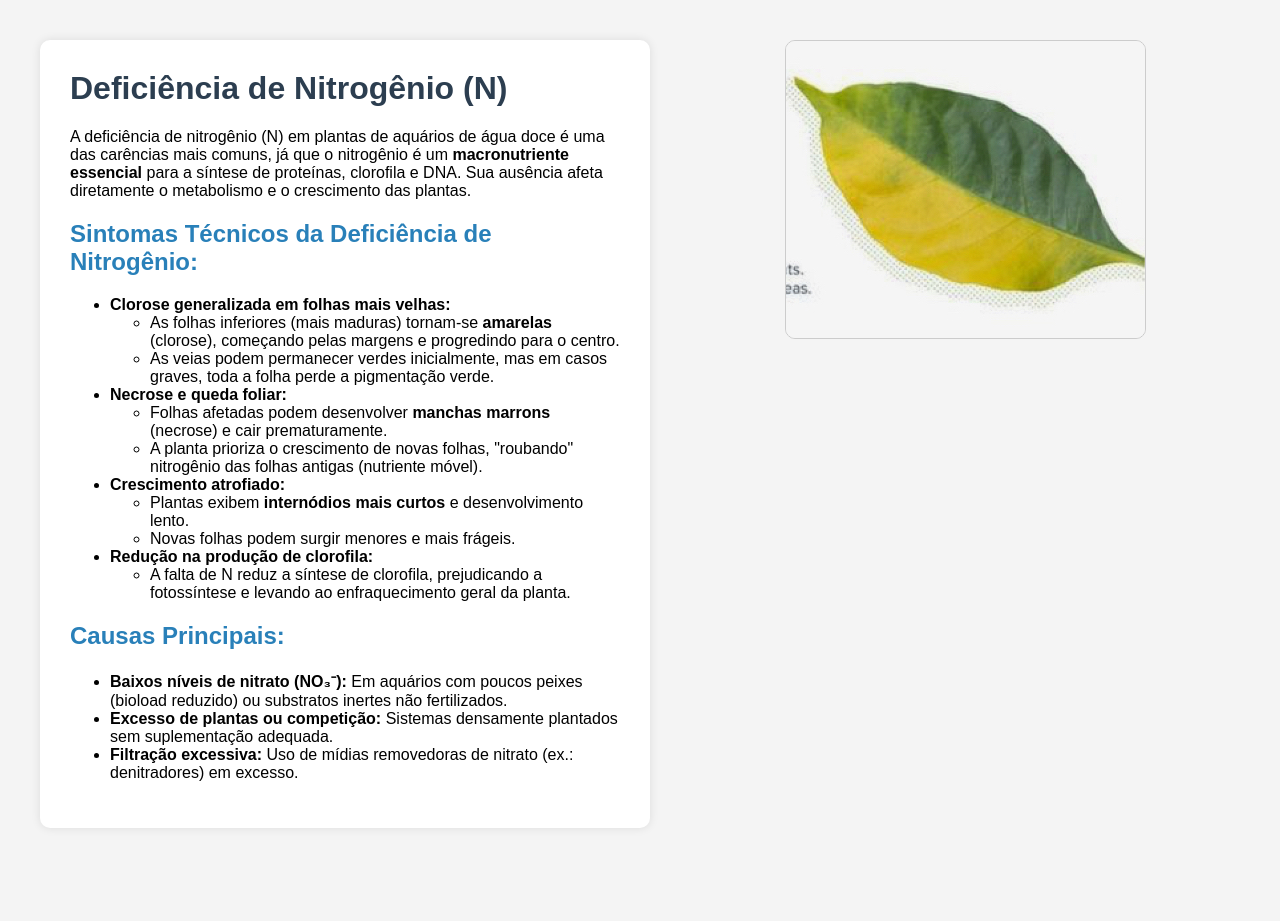
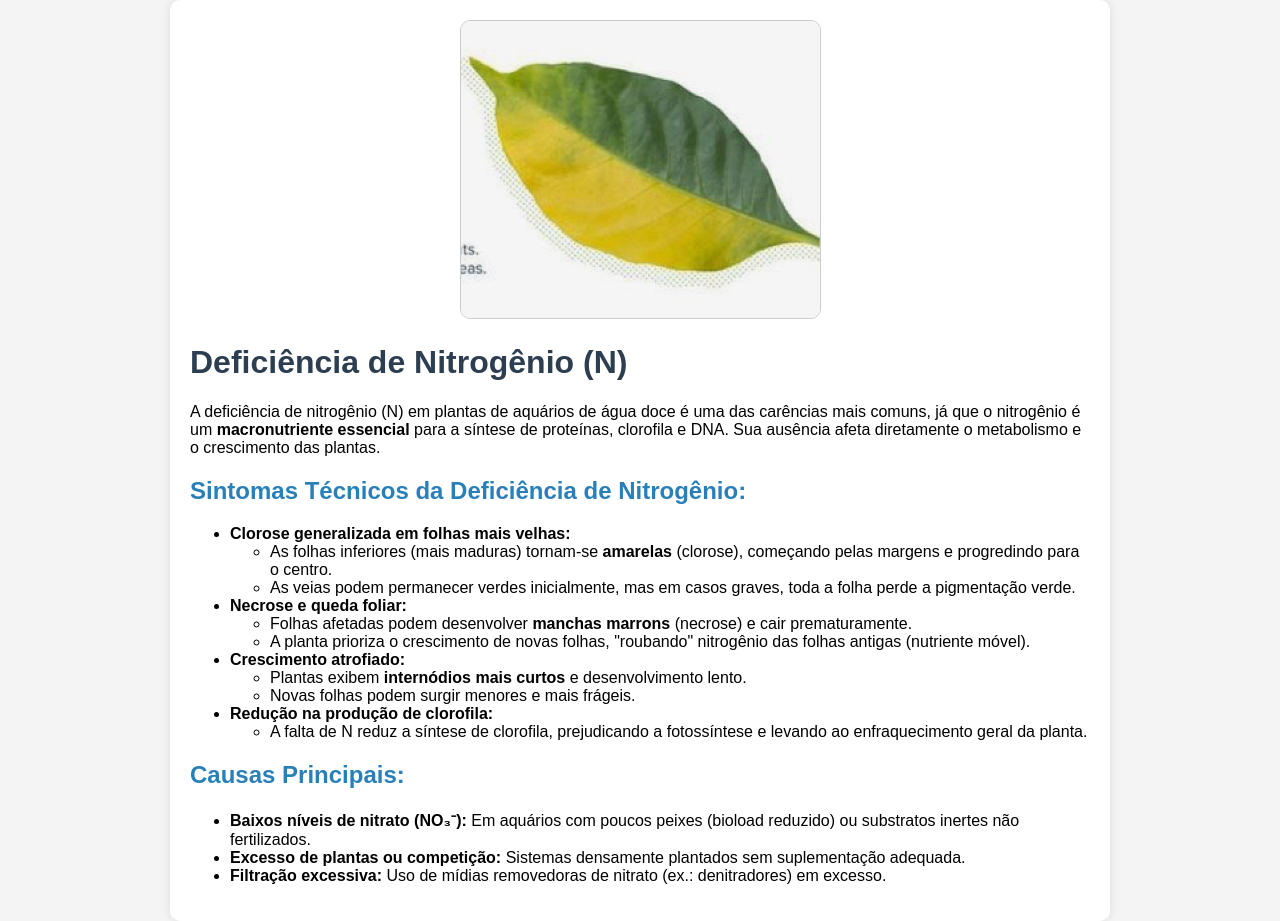
Before and after one commit to luizmourademoura/deficiencia, a plain HTML site: page nitrogenio.html in a window 1280 px wide. Before the commit the page ends 868 px from the top, so only its background shows below. Drawn offline with Linux system fonts and the light colour scheme.

Commit message:
Update nitrogenio.html

```diff
--- a/nitrogenio.html
+++ b/nitrogenio.html
@@ -12,32 +12,17 @@
       background: #f4f4f4;
     }
     .container {
-      display: flex;
-      flex-direction: row;
-      justify-content: space-between;
-      align-items: flex-start;
-      padding: 40px;
-      gap: 40px;
-    }
-    .descricao {
-      flex: 1;
+      max-width: 900px;
+      margin: 0 auto;
+      padding: 20px;
       background: #ffffff;
-      padding: 30px;
       border-radius: 10px;
       box-shadow: 0 0 10px rgba(0,0,0,0.1);
     }
-    .descricao h1 {
-      margin-top: 0;
-      color: #2c3e50;
-    }
-    .descricao h2 {
-      color: #2980b9;
-    }
     .imagem {
-      flex: 1;
-      display: flex;
-      justify-content: center;
-      align-items: center;
+      width: 100%;
+      text-align: center;
+      margin-bottom: 20px;
     }
     .imagem img {
       max-width: 100%;
@@ -45,10 +30,19 @@
       border-radius: 10px;
       border: 1px solid #ccc;
     }
+    .descricao h1 {
+      color: #2c3e50;
+    }
+    .descricao h2 {
+      color: #2980b9;
+    }
   </style>
 </head>
 <body>
   <div class="container">
+    <div class="imagem">
+      <img src="nitrogenio.jpeg" alt="Folha com deficiência de nitrogênio">
+    </div>
     <div class="descricao">
       <h1>Deficiência de Nitrogênio (N)</h1>
       <p>A deficiência de nitrogênio (N) em plantas de aquários de água doce é uma das carências mais comuns, já que o nitrogênio é um <strong>macronutriente essencial</strong> para a síntese de proteínas, clorofila e DNA. Sua ausência afeta diretamente o metabolismo e o crescimento das plantas.</p>
@@ -87,9 +81,6 @@
         <li><strong>Filtração excessiva:</strong> Uso de mídias removedoras de nitrato (ex.: denitradores) em excesso.</li>
       </ul>
     </div>
-    <div class="imagem">
-      <img src="nitrogenio.jpeg" alt="Folha com deficiência de nitrogênio">
-    </div>
   </div>
 </body>
 </html>
```
